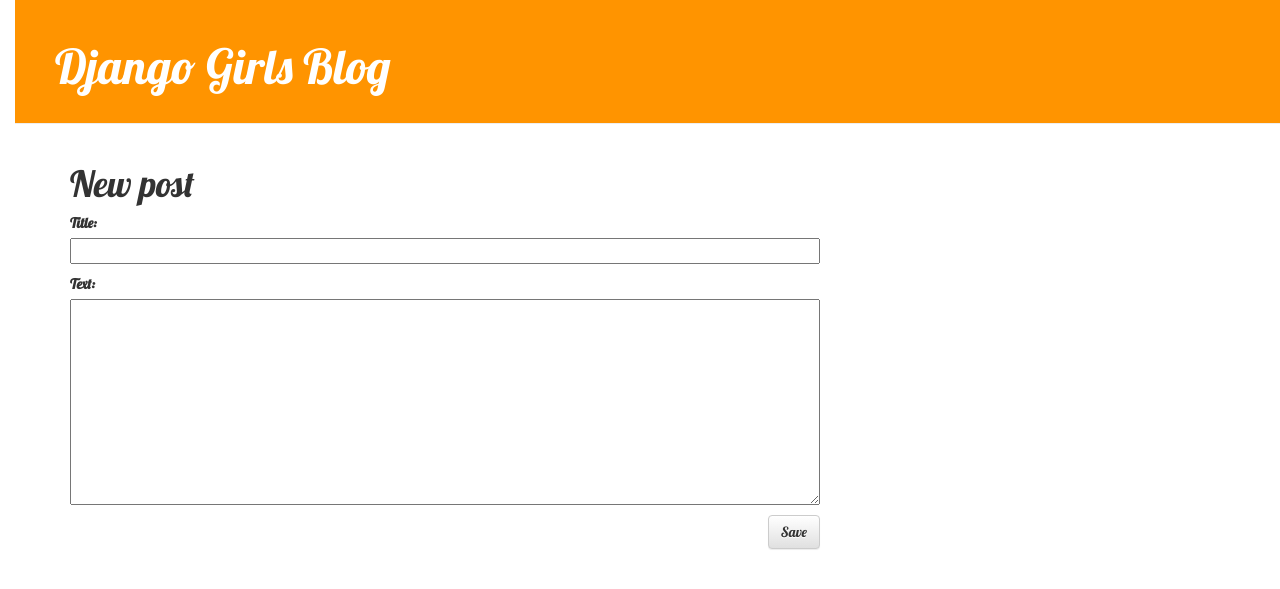
After one commit to a59/my-first-blog, a Django app: page /post/new/ in a window 1280 px wide. The commit adds this page. Shown: the top 589 px of the page. Run offline with Django 3.2, Linux system fonts and the light colour scheme; some libraries are stand-ins or nearby versions.

Commit message:
Added forms.

```diff
--- /dev/null
+++ b/blog/forms.py
@@ -0,0 +1,10 @@
+from django import forms
+
+from .models import Post
+
+
+class PostForm(forms.ModelForm):
+
+    class Meta:
+        model = Post
+        fields = ('title', 'text',)
--- a/blog/templates/blog/base.html
+++ b/blog/templates/blog/base.html
@@ -1,14 +1,19 @@
 {% load staticfiles %}
 <html>
     <head>
+        <title>Django Girls blog</title>
         <link rel="stylesheet" href="//maxcdn.bootstrapcdn.com/bootstrap/3.2.0/css/bootstrap.min.css">
         <link rel="stylesheet" href="//maxcdn.bootstrapcdn.com/bootstrap/3.2.0/css/bootstrap-theme.min.css">
+        <link href='//fonts.googleapis.com/css?family=Lobster&subset=latin,latin-ext' rel='stylesheet' type='text/css'>
         <link rel="stylesheet" href="{% static 'css/blog.css' %}">
-    <link href="http://fonts.googleapis.com/css?family=Lobster&subset=latin,latin-ext" rel="stylesheet" type="text/css">
-    <title>Django Girls blog</title>
     </head>
     <body>
         <div class="page-header">
+        {% if user.is_authenticated %}
+            <a href="{% url 'post_new' %}" class="top-menu"><span class="glyphicon glyphicon-plus"></span></a>
+        {% endif %}
+
+
             <h1><a href="/">Django Girls Blog</a></h1>
         </div>
         <div class="content container">
@@ -20,5 +25,4 @@
             </div>
         </div>
     </body>
-
 </html>
--- a/blog/templates/blog/post_detail.html
+++ b/blog/templates/blog/post_detail.html
@@ -7,7 +7,10 @@
                 {{ post.published_date }}
             </div>
         {% endif %}
-        <h1>{{ post.title }}</h1>
+ {% if user.is_authenticated %}
+    <a class="btn btn-default" href="{% url 'post_edit' pk=post.pk %}"><span class="glyphicon glyphicon-pencil"></span></a>
+{% endif %}
+         <h1>{{ post.title }}</h1>
         <p>{{ post.text|linebreaks }}</p>
     </div>
 {% endblock %}
--- /dev/null
+++ b/blog/templates/blog/post_edit.html
@@ -0,0 +1,9 @@
+{% extends 'blog/base.html' %}
+
+{% block content %}
+    <h1>New post</h1>
+    <form method="POST" class="post-form">{% csrf_token %}
+        {{ form.as_p }}
+        <button type="submit" class="save btn btn-default">Save</button>
+    </form>
+{% endblock %}
--- a/blog/urls.py
+++ b/blog/urls.py
@@ -1,7 +1,9 @@
-from django.conf.urls import url
+from django.conf.urls import include, url
 from . import views
 
 urlpatterns = [
     url(r'^$', views.post_list, name='post_list'),
     url(r'^post/(?P<pk>[0-9]+)/$', views.post_detail, name='post_detail'),
+    url(r'^post/new/$', views.post_new, name='post_new'),
+    url(r'^post/(?P<pk>[0-9]+)/edit/$', views.post_edit, name='post_edit'),
 ]
--- a/blog/views.py
+++ b/blog/views.py
@@ -1,7 +1,9 @@
 from django.shortcuts import render
 from django.shortcuts import get_object_or_404
 from .models import Post
+from .forms import PostForm
 from django.utils import timezone
+from django.shortcuts import redirect
 
 
 def post_list(request):
@@ -13,3 +15,32 @@
 def post_detail(request, pk):
     post = get_object_or_404(Post, pk=pk)
     return render(request, 'blog/post_detail.html', {'post': post})
+
+
+def post_new(request):
+    if request.method == "POST":
+        form = PostForm(request.POST)
+        if form.is_valid():
+            post = form.save(commit=False)
+            post.author = request.user
+            post.published_date = timezone.now()
+            post.save()
+            return redirect('post_detail', pk=post.pk)
+    else:
+        form = PostForm()
+    return render(request, 'blog/post_edit.html', {'form': form})
+
+
+def post_edit(request, pk):
+    post = get_object_or_404(Post, pk=pk)
+    if request.method == "POST":
+        form = PostForm(request.POST, instance=post)
+        if form.is_valid():
+            post = form.save(commit=False)
+            post.author = request.user
+            post.published_date = timezone.now()
+            post.save()
+            return redirect('post_detail', pk=post.pk)
+    else:
+        form = PostForm(instance=post)
+    return render(request, 'blog/post_edit.html', {'form': form})
```
Lines whose indentation alone changed are shown as unchanged.
